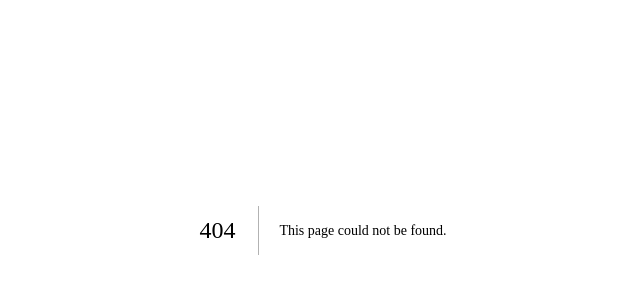
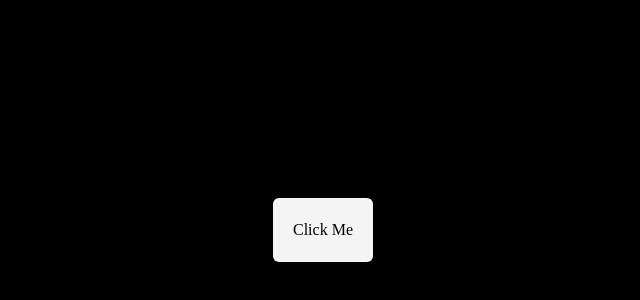
Before and after one commit to presuit/dakgg_ui_design, a Next.js app: page /web-app in a window 1280 px wide. Before the commit this address had no page. Shown: the part 170-470 px from the top of the page, without its empty margins (317-957 px from the left). Built offline with nearby package versions, Linux system fonts and the light colour scheme; a web font is replaced by a local one.

Commit message:
feature:webApp download 테스트

```diff
--- /dev/null
+++ b/pages/web-app.tsx
@@ -0,0 +1,21 @@
+import { NextPage } from "next";
+
+const WebApp: NextPage = () => {
+  return (
+    <div className="flex h-screen w-full items-center justify-center bg-black">
+      <button
+        onClick={() => {
+          const link = document.createElement("a");
+          link.download = "test_web_app_download.webp";
+          link.href = "/champs/BlitzcrankSquare.webp";
+          link.click();
+        }}
+        className="rounded-md bg-zinc-100 p-5"
+      >
+        Click Me
+      </button>
+    </div>
+  );
+};
+
+export default WebApp;
```
